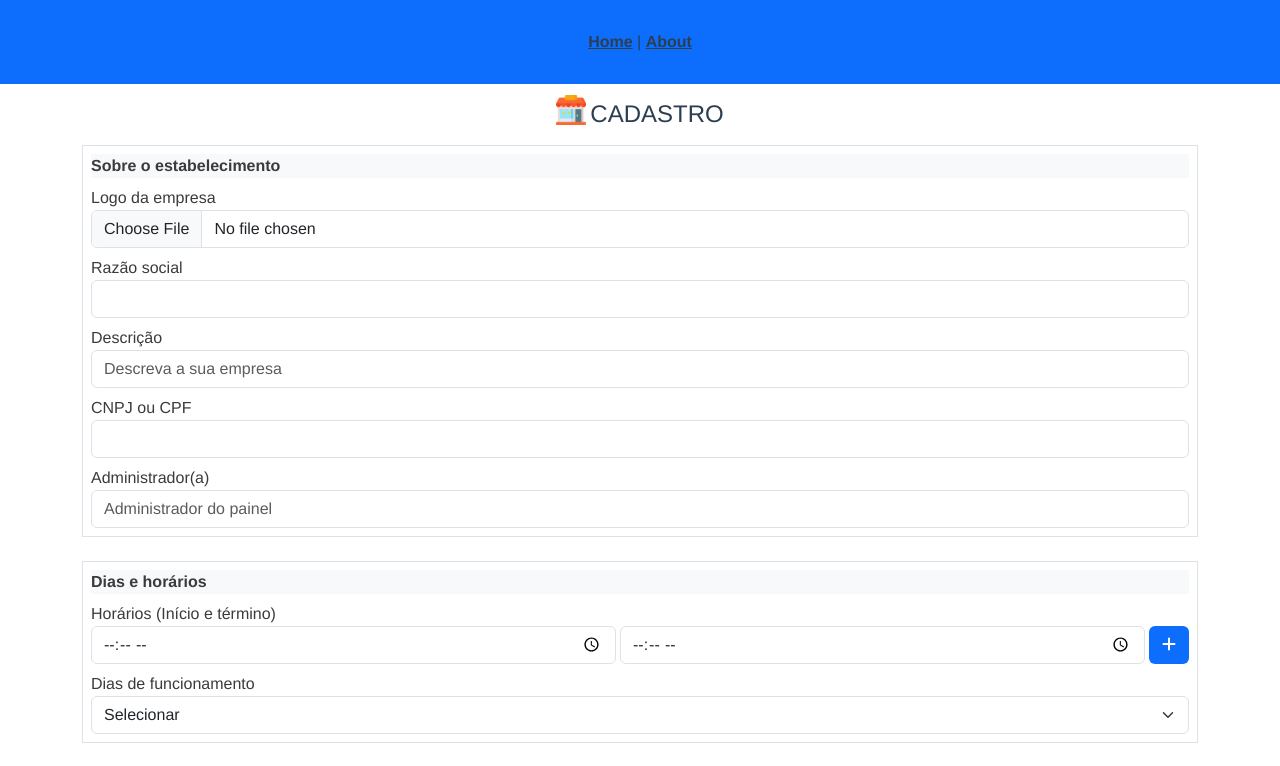
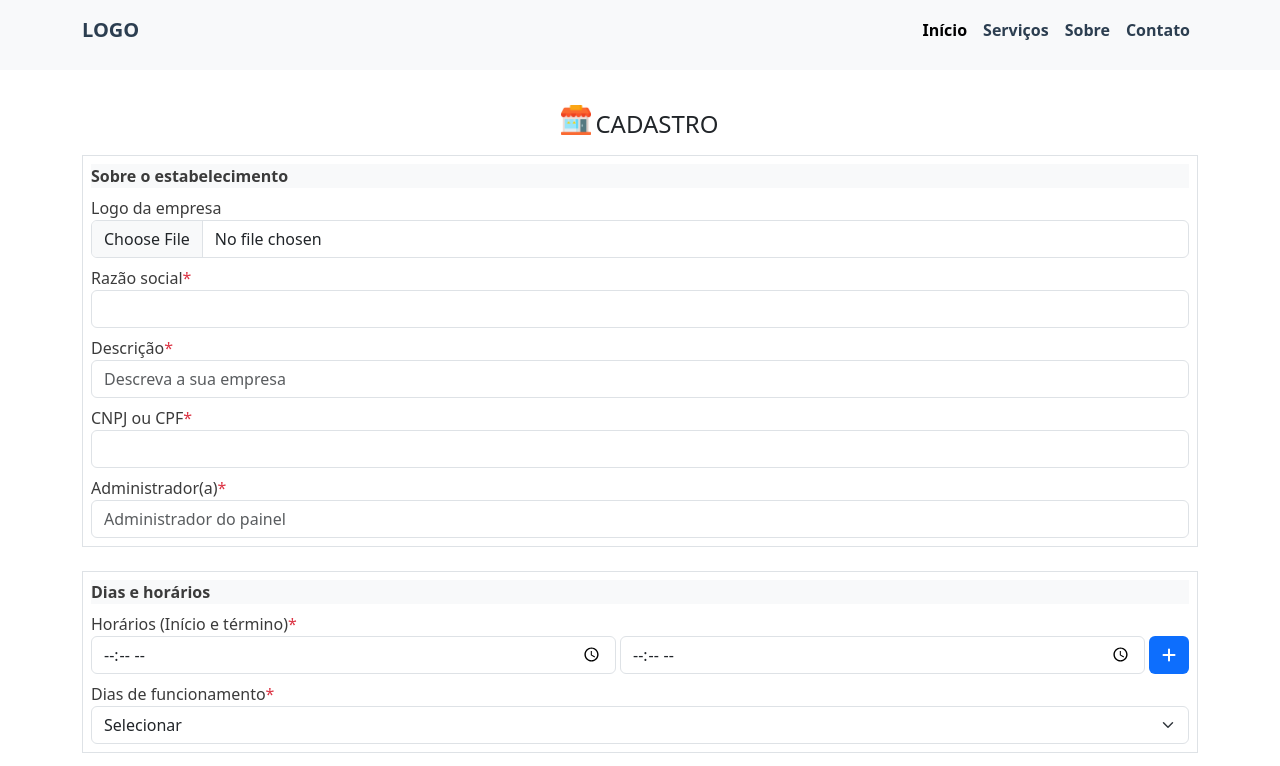
Before and after one commit to jordan-victor/painel-adm-catalogo, a Vue app: page /#/cadastro in a window 1280 px wide. Shown: the top 766 px of the page. Built offline with nearby package versions, Linux system fonts and the light colour scheme.

Commit message:
Adicionado o  formulário de cadastro do prato

```diff
--- a/public/index.html
+++ b/public/index.html
@@ -17,4 +17,14 @@
     <div id="app"></div>
     <!-- built files will be auto injected -->
   </body>
+
+
+  <style setup>
+    html{
+      min-height: 100vh;
+    }
+    body{
+      min-height: 100vh;
+    }
+  </style>
 </html>
--- a/src/App.vue
+++ b/src/App.vue
@@ -1,26 +1,54 @@
 <template>
-  <header class="bg-primary">
-    <nav>
+  <header class="mb-4">
+    <div>
+      <!-- Navbar -->
+      <nav class="navbar navbar-expand-lg navbar-secondary bg-light">
+        <div class="container">
+          <!-- Logo / Nome -->
+          <router-link class="navbar-brand fw-bold" to="/">LOGO</router-link>
+
+          <!-- Botão Hamburguer (visível em telas pequenas) -->
+          <button class="navbar-toggler" type="button" data-bs-toggle="collapse" data-bs-target="#menuNavbar" aria-controls="menuNavbar" aria-expanded="false" aria-label="Alternar navegação">
+            <span class="navbar-toggler-icon"></span>
+          </button>
+
+          <!-- Itens da Navbar -->
+          <div class="collapse navbar-collapse" id="menuNavbar">
+            <ul class="navbar-nav ms-auto mb-2 mb-lg-0">
+              <li class="nav-item">
+                <router-link class="nav-link active" aria-current="page" to="/">Início</router-link>
+              </li>
+              <li class="nav-item">
+                <a class="nav-link" href="#">Serviços</a>
+              </li>
+              <li class="nav-item">
+                <a class="nav-link" href="#">Sobre</a>
+              </li>
+              <li class="nav-item">
+                <a class="nav-link" href="#">Contato</a>
+              </li>
+            </ul>
+          </div>
+        </div>
+      </nav>
+      <!-- <nav>
         <router-link to="/">Home</router-link> |
         <router-link to="/about">About</router-link>
-    </nav>
+      </nav> -->
+    </div>
   </header>
 
   <router-view/>
 
-  <footer>
+  <!-- <footer>
     <hr>
     <div>
       {{ new Date().getFullYear() }}
     </div>
-  </footer>
+  </footer>  -->
 </template>
 
-<style>
-template{
-  background-color: #2c3e50;
-  min-height: 100vh;
-}
+<style scoped>
   #app {
     font-family: Avenir, Helvetica, Arial, sans-serif;
     -webkit-font-smoothing: antialiased;
@@ -30,7 +58,7 @@ template{
   }
 
   nav {
-  padding: 30px;
+    padding: 10px 10px 20px 10px;
   }
 
   nav a {
@@ -38,7 +66,7 @@ nav a {
     color: #2c3e50;
   }
 
-nav a.router-link-exact-active {
+  /* nav a.router-link-exact-active {
     color: #42b983;
-}
+  } */
 </style>
--- a/src/router/index.js
+++ b/src/router/index.js
@@ -1,5 +1,6 @@
 import { createRouter, createWebHashHistory } from 'vue-router'
 import HomeView from '../views/HomeView.vue'
+import CatalogoView from '@/views/CatalogoView.vue'
 
 const routes = [
   {
@@ -19,6 +20,11 @@ const routes = [
     path:'/cadastro',
     name:'cadastro',
     component: ()=>import('../views/CadastroView.vue')
+  },
+  {
+    path:'/catalogo',
+    name:'catalogo',
+    component:CatalogoView
   }
 ]
 
--- a/src/views/CadastroView.vue
+++ b/src/views/CadastroView.vue
@@ -18,26 +18,26 @@
                     </div>
 
                     <div class="inputsContainer w-100">
-                        <div class="text-start">Razão social</div>
-                        <input type="text" name="nome_empresa" class="form-control" id="nome_estabelecimneto" v-model="dadosForm.nome">
+                        <div class="text-start">Razão social<span class="text-danger">*</span></div>
+                        <input type="text" name="nome_empresa" class="form-control" id="nome_estabelecimneto" v-model="dadosForm.nome" required>
                     </div>
 
 
                      <div>
-                        <div class="text-start">Descrição</div>
-                        <input type="text" name="descricao" id="descricao" class="form-control" placeholder="Descreva a sua empresa" v-model="dadosForm.descricao">
+                        <div class="text-start">Descrição<span class="text-danger">*</span></div>
+                        <input type="text" name="descricao" id="descricao" class="form-control" placeholder="Descreva a sua empresa" v-model="dadosForm.descricao" required>
                     </div>
 
 
                     <div class="inputsContainer w-100">
-                        <div class="text-start">CNPJ ou CPF</div>
-                        <input type="number" class="form-control" id="cnpj_cpf" v-model="dadosForm.cnpj_cpf">
+                        <div class="text-start">CNPJ ou CPF<span class="text-danger">*</span></div>
+                        <input type="number" class="form-control" id="cnpj_cpf" v-model="dadosForm.cnpj_cpf" required>
                     </div>
 
 
                     <div class="inputsContainer w-100">
-                        <div class="text-start">Administrador(a)</div>
-                        <input type="text" name="admins" class="form-control" id="adm" placeholder="Administrador do painel" v-model="dadosForm.admin">
+                        <div class="text-start">Administrador(a)<span class="text-danger">*</span></div>
+                        <input type="text" name="admins" class="form-control" id="adm" placeholder="Administrador do painel" v-model="dadosForm.admin" required>
                     </div>
                 </fieldset>
 
@@ -49,13 +49,13 @@
                     <div class="text-start bg-light"><strong>Dias e horários</strong></div>
 
                     <div style="position:relative" class="d-flex flex-column">
-                        <div class="text-start">Horários (Início e término)</div>
+                        <div class="text-start">Horários (Início e término)<span class="text-danger">*</span></div>
                         <div class="d-flex gap-1 flex">
                             <div class="d-flex flex-column justify-content-end" v-if="horarios_func.length > 0">
                                 <i class="fa-solid fa-caret-down fs-2" data-bs-toggle="collapse" data-bs-target="#horariosContainer"></i>
                             </div>
-                            <input type="time" class="form-control" v-model="horaIni" id="hora_ini">
-                            <input type="time" class="form-control" v-model="horaFim" id="hora_fim">
+                            <input type="time" class="form-control" v-model="horaIni" id="hora_ini" required>
+                            <input type="time" class="form-control" v-model="horaFim" id="hora_fim" required>
                             <div class="btn bg-primary text-white" title="Adicionar intervalo de tempo" v-on:click="addHora()">
                                 <i class="fa-solid fa-plus"></i>
                             </div>
@@ -75,18 +75,16 @@
 
 
                     <div class="inputsContainer w-100">
-                        <div class="text-start">Dias de funcionamento</div>
+                        <div class="text-start">Dias de funcionamento<span class="text-danger">*</span></div>
                         <div style="position: relative;">
                             <select id="dias" class="form-select" data-bs-toggle="collapse" data-bs-target="#diasContainer">
                                 <option style="display: none">Selecionar</option>
                             </select>
-                            <input type="hidden" v-model="dias" readonly>
+                            <input type="hidden" v-model="dias" readonly required>
 
 
                             <!-- Dias da semana -->
                             <div class="card shadow collapse" id="diasContainer">
-                                <div class="bg-light"><strong>Dias da semana</strong></div>
-
                                 <div class="p-1">
                                     <div class="d-flex flex-start gap-1">
                                         <input type="checkbox" class="dia_semana" id="segunda" value="segunda">
@@ -132,8 +130,8 @@
                     <div class="text-start bg-light"><strong>Endereço e contatos</strong></div>
 
                     <div>
-                        <div class="text-start">Endereço</div>
-                        <input type="text" name="endereco" class="form-control" id="endereco" placeholder="Localização da empresa" v-model="dadosForm.endereco">
+                        <div class="text-start">Endereço<span class="text-danger">*</span></div>
+                        <input type="text" name="endereco" class="form-control" id="endereco" placeholder="Localização da empresa" v-model="dadosForm.endereco" required>
                     </div>
 
 
@@ -241,14 +239,15 @@
                 alert("Enviando")
 
                 try {
-                    const empresaRef = ref(db, "empresas");
+                    const empresaRef = ref(db, `${this.dadosForm.nome}`);
                     const novoUsuario = push(empresaRef);
 
                     await set(novoUsuario, {
                     nome_empresa: this.dadosForm.nome,
                     horarios: this.dadosForm.horarios,
                     dias_func: this.dadosForm.dias_func,
-                    adm: this.dadosForm.admin,
+                    admin:this.dadosForm.admin,
+                    cnpj_cpf: this.dadosForm.cnpj_cpf,
                     endereco: this.dadosForm.endereco,
                     email: this.dadosForm.email,
                     telefone: this.dadosForm.telefone,
@@ -264,8 +263,9 @@
                     this.dadosForm = {
                         nome:"",
                         horarios:"",
+                        admin:"",
                         dias_func:"",
-                        admin:"",
+                        cnpj_cpf:"",
                         senha:"",
                         endereco:"",
                         email:"",
--- /dev/null
+++ b/src/views/CatalogoView.vue
@@ -0,0 +1,156 @@
+<script setup>
+    import {ref as vueRef, reactive, onMounted} from 'vue'
+    import { Database, ref, onValue } from 'firebase/database';
+
+    const estabelecimentos = vueRef([])
+
+    onMounted(()=>{
+
+    })
+</script>
+
+
+
+<template>
+    <main class="container-lg">
+        <header class="d-flex justify-content-center align-items-center gap-1 mb-2">
+            <img src="img/menu.png" alt="ícone loja" width="30px">
+            <h4 class="mt-3">CATÁLOGO</h4>
+        </header>
+
+        <form class="cadastro">
+            <!-- Informações das opções do menú -->
+            <div class="d-flex flex-column gap-3 flex-wrap">
+                <!-- Estabelecimento -->
+                <fieldset class="d-flex flex-wrap flex-column gap-2 mb-2 p-2 border">
+                    <div class="text-start bg-light"><strong>Estabelecimento</strong></div>
+
+
+                    <div class="inputsContainer w-100">
+                        <div class="text-start">Estabelecimento<span class="text-danger">*</span></div>
+                        <select id="estabelecimento" class="form-select" required>
+                            <option>Selecionar</option>
+                        </select>
+                    </div>
+                </fieldset>
+
+
+
+
+                <!-- Categoria -->
+                <fieldset class="d-flex flex-wrap flex-column gap-2 mb-2 p-2 border">
+                    <div class="text-start bg-light"><strong>Cadastrar categoria</strong></div>
+
+
+                    <div class="inputsContainer w-100">
+                        <div class="text-start">Categoria<span class="text-danger">*</span></div>
+                        <input type="text" class="form-control" id="categoria" placeholder="Nome da categoria" required>
+                    </div>
+                </fieldset>
+
+
+
+
+                <!-- prato -->
+                <fieldset class="d-flex flex-wrap flex-column gap-2 mb-2 p-2 border">
+                    <div class="text-start bg-light"><strong>Prato</strong></div>
+
+                    <div class="inputsContainer w-100">
+                        <div class="text-start">Nome<span class="text-danger">*</span></div>
+                        <input type="text" class="form-control" id="nome_prato" required placeholder="Opção do catálogo">
+                    </div>
+
+
+                    <div class="inputsContainer w-100">
+                        <div class="text-start">Categoria<span class="text-danger">*</span></div>
+                        <select id="categ_select" class="form-select" required>
+                            <option>Selecionar</option>
+                        </select>
+                    </div>
+
+
+                    <div class="inputsContainer w-100">
+                        <div class="text-start">Imagem</div>
+                        <input type="file" name="imagem" class="form-control" id="imagem">
+                    </div>
+
+
+                    <div class="inputsContainer w-100">
+                        <div class="text-start">Disponível<span class="text-danger">*</span></div>
+
+                        <div class="d-flex gap-2 border form-control">
+                            <div class="d-flex gap-1">
+                                <input type="radio" name="disponivel" id="sim" checked>
+                                <label for="sim">Sim</label>
+                            </div>
+                            <div class="d-flex gap-1">
+                                <input type="radio" name="disponivel" id="nao">
+                                <label for="nao">Não</label>
+                            </div>
+                        </div>
+                        <!-- <select id="disponivel" class="form-select" required>
+                            <option>Selecionar</option>
+                        </select> -->
+                    </div>
+
+
+                    <div>
+                        <div class="text-start">Descrição<span class="text-danger">*</span></div>
+                        <input type="text" name="descricao" id="descricao" class="form-control" placeholder="Descreva a receita" required>
+                    </div>
+
+
+                    <div class="inputsContainer w-100">
+                        <div class="text-start">Preço<span class="text-danger">*</span></div>
+                        <input type="number" class="form-control" id="preco" placeholder="R$" required>
+                    </div>
+
+
+                    <div class="inputsContainer w-100">
+                        <div class="text-start">Tamanho/Porção<span class="text-danger">*</span></div>
+                        <input type="text" class="form-control" id="tamnhoPorcao" placeholder="EX: 500g, 1L, Grande" required>
+                    </div>
+                </fieldset>
+            </div>
+
+
+            <div class="d-flex flex-start">
+                <button class="btn bg-secondary text-white">Adicionar</button>
+            </div>
+        </form>
+    </main>
+</template>
+
+
+<style scoped>
+     /* Estilo das fontes */
+    label{
+      color: rgb(59, 59, 59);
+    }
+    div{
+      color: rgb(59, 59, 59);
+    }
+
+
+    label{
+        margin-left: 0px;
+    }
+    button{
+        width: 100px;
+    }
+
+    /* Estilo dos inputs */
+    .inputsContainer{
+        min-width: 100px;
+        flex: 1;
+    }
+    input[type='text']{
+        width: 100%;
+    }
+    input[type='number']{
+        width: 100%;
+    }
+    select{
+        width: 100%;
+    }
+</style>
--- a/src/views/HomeView.vue
+++ b/src/views/HomeView.vue
@@ -1,8 +1,4 @@
 <template>
-  <header>
-    <LinksView/>
-  </header>
-
   <main class="container">
     <!-- CARDS -->
     <div class="cards d-flex gap-2 flex-wrap justify-content-center align-items-center align-items-center">
@@ -27,7 +23,7 @@
 
 
       <!--  registro do estabelecimento -->
-      <router-link :to="{name:'cadastro'}">
+      <router-link :to="{name:'catalogo'}">
         <div class="card border-0 shadow p-2">
           <img src="img/menu.png" alt="ícone loja">
           <span>CATÁLOGO</span>
@@ -53,15 +49,9 @@
 
 
 <script>
-// @ is an alias to /src
-import LinksView from '../components/LinksView.vue'
-
 export default {
-  name: 'HomeView',
-  components: {
-    LinksView
+    name: 'HomeView',
   }
-}
 </script>
 
 
```
Lines whose indentation alone changed are shown as unchanged.
